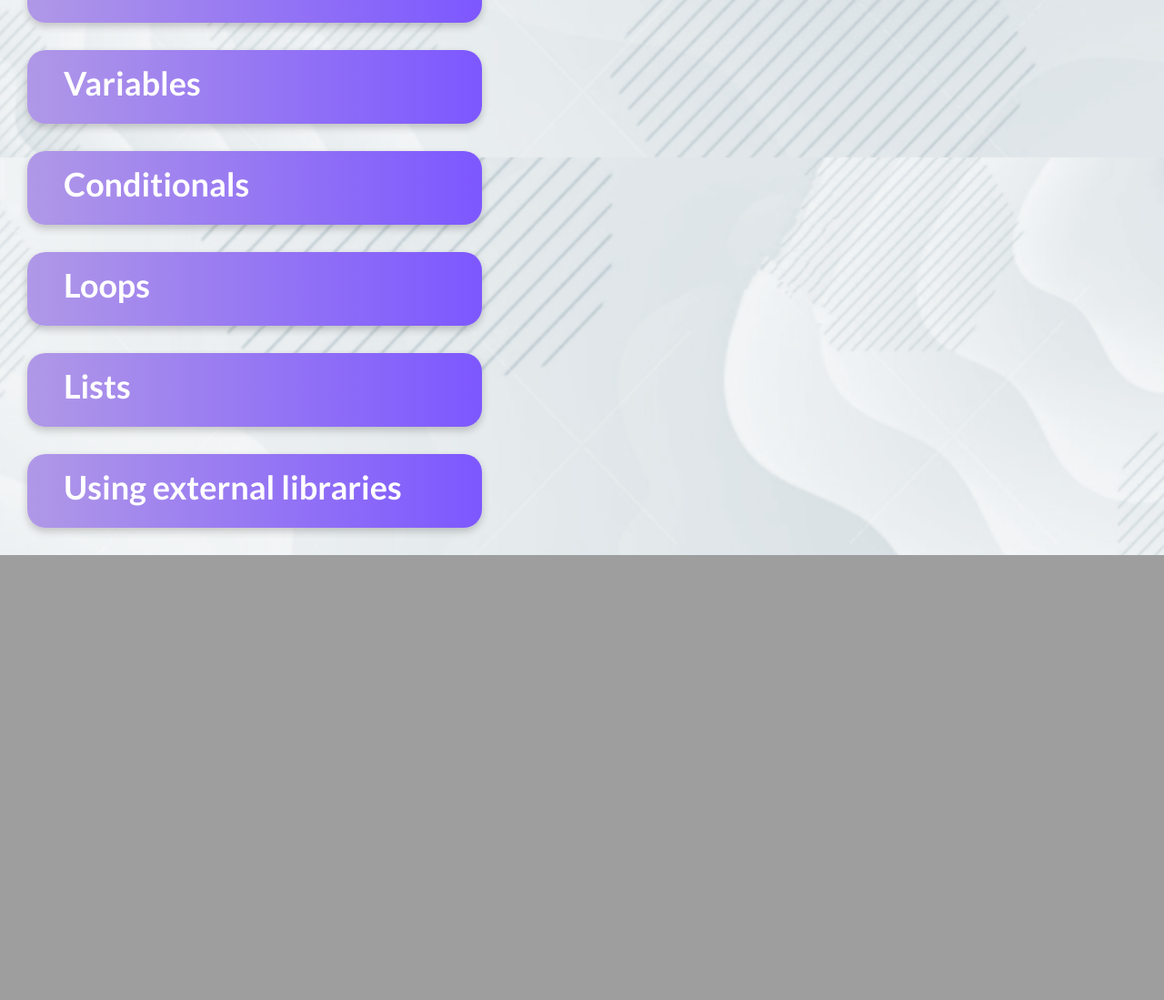
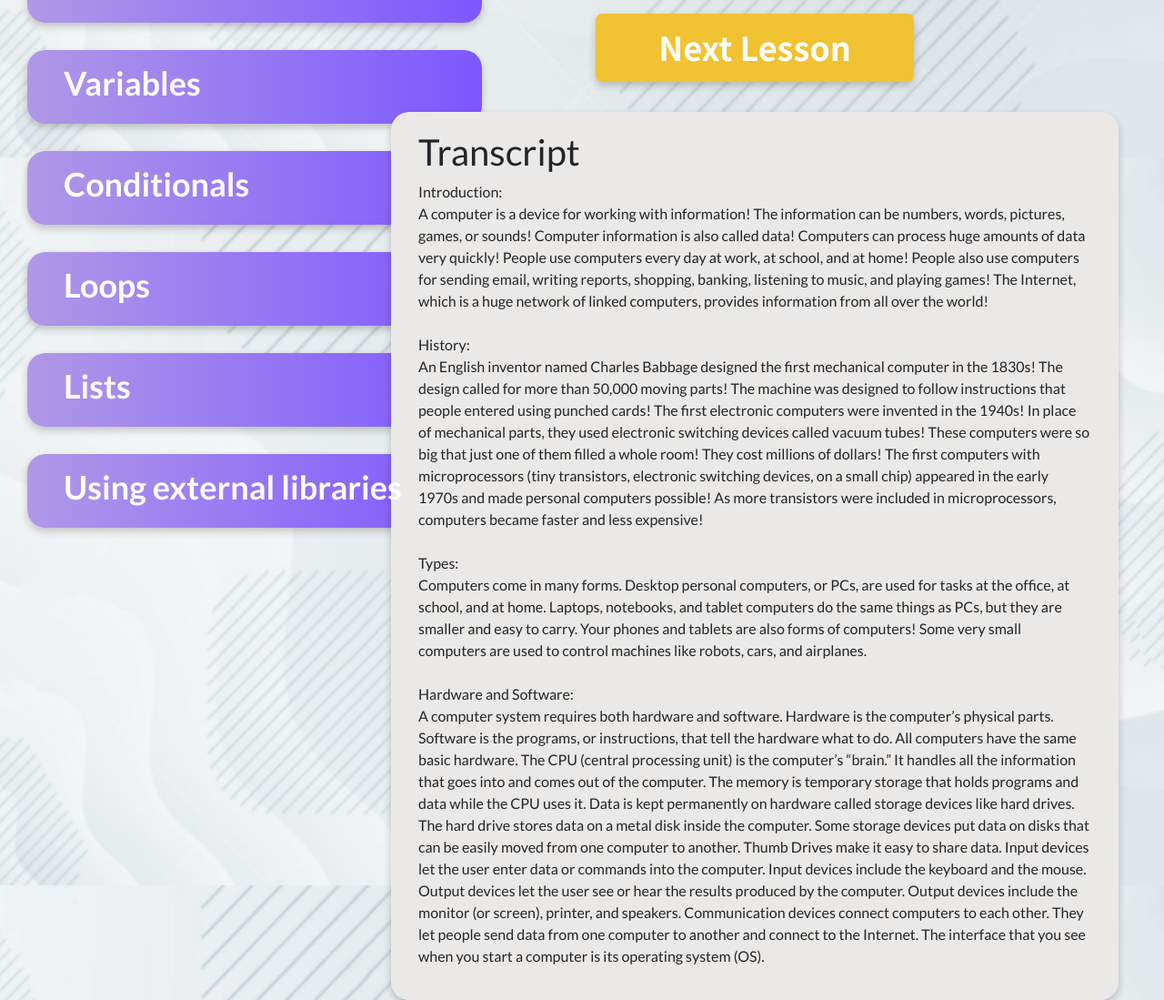
Before and after one commit to pranavh24/Klasse, a Flask app: page /cs in a window 1280 px wide. Shown: the part 627-1726 px from the top of the page at 91% size. Before the commit the page ends 1237 px from the top, so only its background shows below. Run offline with Flask 2, Linux system fonts and the light colour scheme; some libraries are stand-ins or nearby versions.

Commit message:
Updated CS 1 Course

```diff
--- a/static/css/cs.css
+++ b/static/css/cs.css
@@ -17,6 +17,10 @@
     transform: scale(1.01);
 }
 
+.current {
+    background: linear-gradient(90deg, rgba(255,183,80,1) 0%, #f1c232 100%);
+}
+
 .video {
     text-align: center;
     width: 800px;
@@ -30,3 +34,43 @@
     cursor: pointer;
     float: right;
 }
+
+.next {
+    font-family: 'Noto Sans JP', sans-serif;
+    font-size: 36px;
+    font-weight: 700;
+    color: white;
+    float: right;
+    position: static;
+    background-color: rgb(241, 194, 50);
+    text-align: center;
+    width: 350px;
+    height: 75px;
+    line-height: 2;
+    border-radius: 7.5px;
+    margin: auto;
+    margin-top: -595px;
+    margin-right: 275px;
+    cursor: pointer;
+    box-shadow: 0 4px 8px 0 rgba(0, 0, 0, 0.2);
+    transition: all 0.5s;
+}
+
+.next:hover {
+    box-shadow: 0 4px 8px 0 rgba(0, 0, 0, 0.2), 0 6px 20px 0 rgba(0, 0, 0, 0.19);
+    background-color: rgb(233, 188, 52);
+    text-decoration: none;
+    color: white;
+}
+
+.transcript {
+    width: 800px;
+    float: right;
+    margin: auto;
+    margin-right: 50px;
+    margin-top: -487px;
+    padding: 20px 30px;
+    box-shadow: 0 4px 8px 0 rgba(0,0,0,0.2);
+    border-radius: 20px;
+    background-color: rgb(235, 233, 231);
+}
--- a/templates/cs.html
+++ b/templates/cs.html
@@ -36,7 +36,7 @@
 			<div class="section">
 				<h1 style="font-weight: 700; font-size: 36px;">Course Overview</h1>
 			</div>
-			<div class="section">
+			<div class="section current">
 				<h1 style="font-weight: 700; font-size: 36px;">How do computers work?</h1>
 			</div>
 			<div class="section">
@@ -61,7 +61,35 @@
 				<h1 style="font-weight: 700; font-size: 36px;">Using external libraries</h1>
 			</div>
 
-			<iframe class="video" src="https://www.youtube.com/embed/JOfK95bzwCA" frameborder="0" allow="accelerometer; autoplay; encrypted-media; gyroscope; picture-in-picture" allowfullscreen></iframe>
+			<iframe class="video" src="https://www.youtube.com/embed/3WxNCeZLj8M" frameborder="0" allow="accelerometer; autoplay; encrypted-media; gyroscope; picture-in-picture" allowfullscreen></iframe>
+
+			<a class="next" href="/cs1a">Next Lesson</a>
+
+			<div class="transcript">
+				<h1>Transcript</h1>
+				<p>
+					Introduction:<br>
+					A computer is a device for working with information! The information can be numbers, words, pictures, games, or sounds! Computer information is also called data! Computers can process huge amounts of data very quickly!
+					People use computers every day at work, at school, and at home! People also use computers for sending email, writing reports, shopping, banking, listening to music, and playing games! The Internet, which is a huge network of linked computers, provides information from all over the world!
+					<br><br>
+					History:<br>
+					An English inventor named Charles Babbage designed the first mechanical computer in the 1830s! The design called for more than 50,000 moving parts! The machine was designed to follow instructions that people entered using punched cards!
+					The first electronic computers were invented in the 1940s! In place of mechanical parts, they used electronic switching devices called vacuum tubes! These computers were so big that just one of them filled a whole room! They cost millions of dollars!
+					The first computers with microprocessors (tiny transistors, electronic switching devices, on a small chip) appeared in the early 1970s and made personal computers possible! As more transistors were included in microprocessors, computers became faster and less expensive!
+					<br><br>
+					Types:<br>
+					Computers come in many forms. Desktop personal computers, or PCs, are used for tasks at the office, at school, and at home. Laptops, notebooks, and tablet computers do the same things as PCs, but they are smaller and easy to carry. Your phones and tablets are also forms of computers! Some very small computers are used to control machines like robots, cars, and airplanes.
+					<br><br>
+					Hardware and Software:<br>
+					A computer system requires both hardware and software. Hardware is the computer’s physical parts. Software is the programs, or instructions, that tell the hardware what to do.
+					All computers have the same basic hardware. The CPU (central processing unit) is the computer’s “brain.” It handles all the information that goes into and comes out of the computer. The memory is temporary storage that holds programs and data while the CPU uses it.
+					Data is kept permanently on hardware called storage devices like hard drives. The hard drive stores data on a metal disk inside the computer. Some storage devices put data on disks that can be easily moved from one computer to another. Thumb Drives make it easy to share data.
+					Input devices let the user enter data or commands into the computer. Input devices include the keyboard and the mouse. Output devices let the user see or hear the results produced by the computer. Output devices include the monitor (or screen), printer, and speakers.
+					Communication devices connect computers to each other. They let people send data from one computer to another and connect to the Internet.
+					The interface that you see when you start a computer is its operating system (OS).
+
+				</p>
+			</div>
 		</div>
 	</body>
 </html>
```
